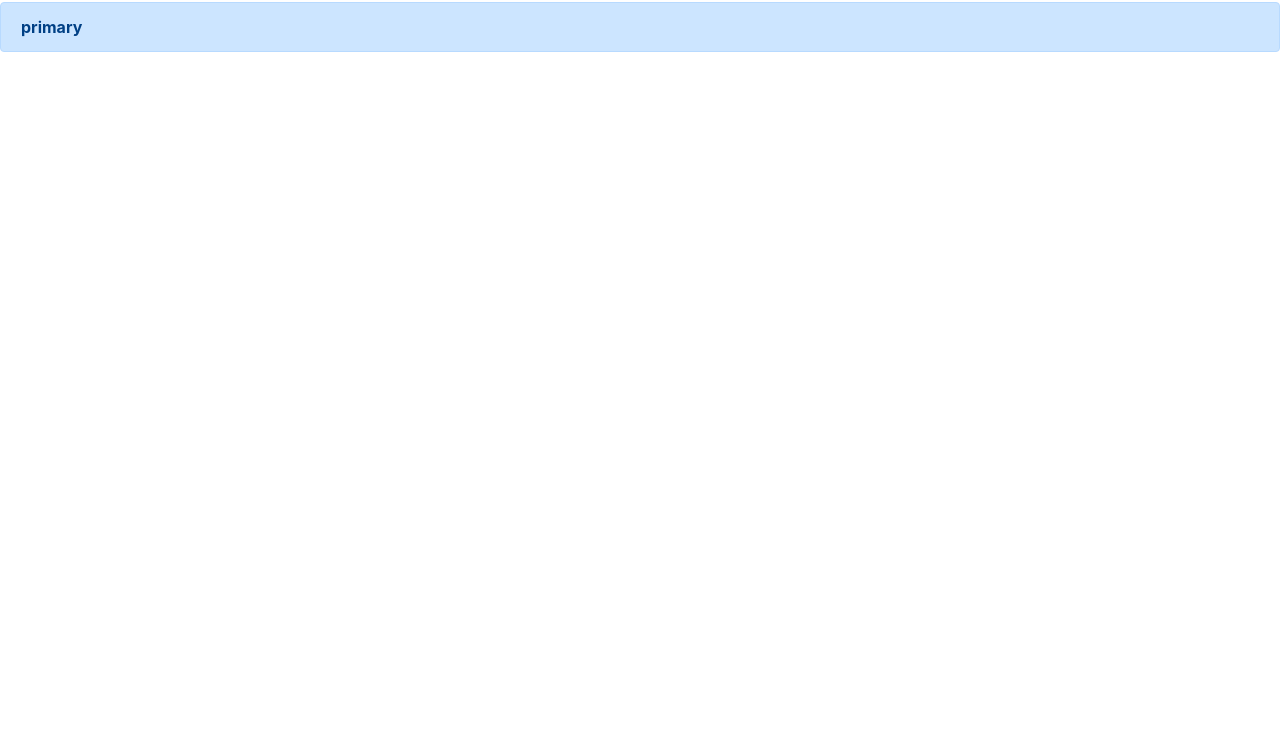
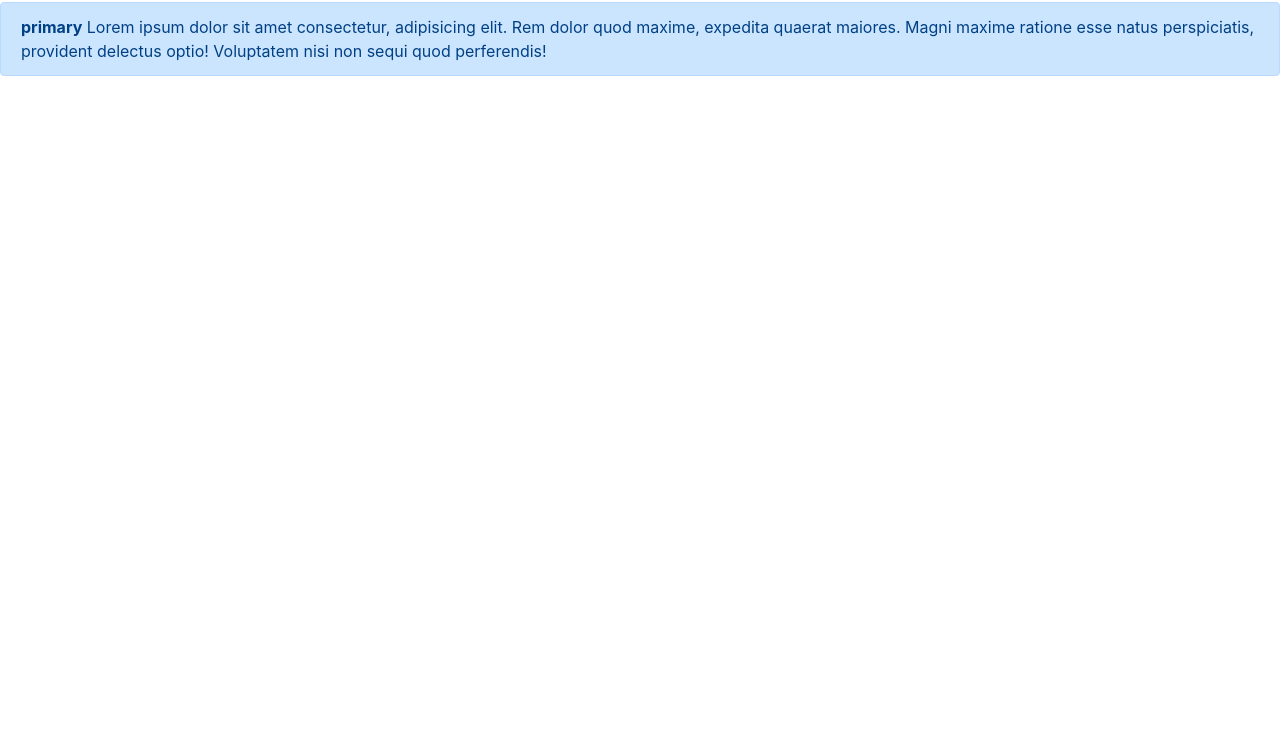
Before and after one commit to thainaviadroski/thainaviadroski.github.io, a plain HTML site: page index.html in a window 1280 px wide. Shown: the part 54-800 px from the top of the page. Drawn offline with nearby package versions, Linux system fonts and the light colour scheme.

Commit message:
First commit

```diff
--- a/index.html
+++ b/index.html
@@ -13,6 +13,7 @@
       <h1>Hello World!!</h1>
       <div class="alert alert-primary" role="alert">
         <strong>primary</strong>
+        Lorem ipsum dolor sit amet consectetur, adipisicing elit. Rem dolor quod maxime, expedita quaerat maiores. Magni maxime ratione esse natus perspiciatis, provident delectus optio! Voluptatem nisi non sequi quod perferendis!
       </div>
     <!-- Optional JavaScript -->
     <!-- jQuery first, then Popper.js, then Bootstrap JS -->
```
